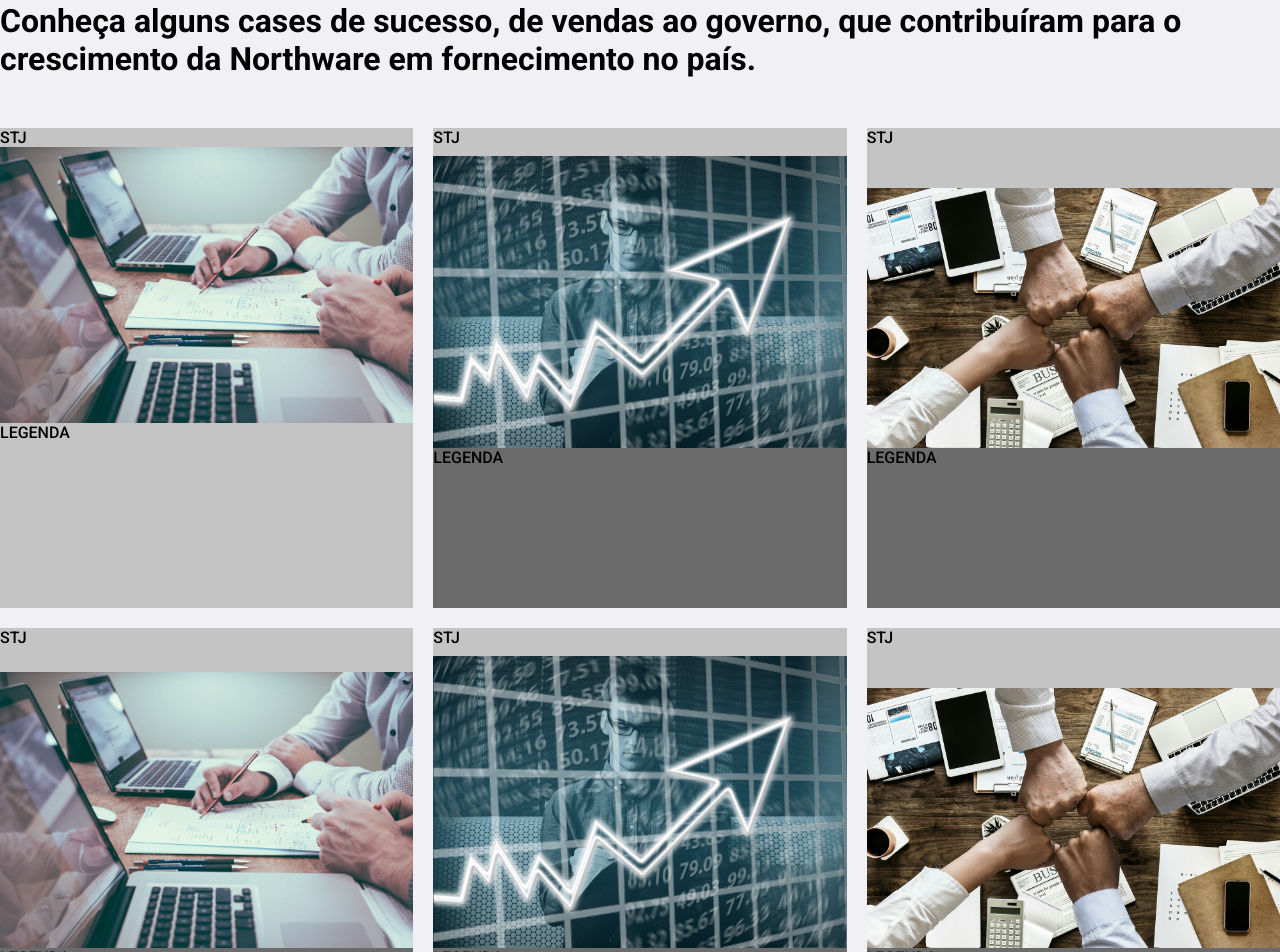
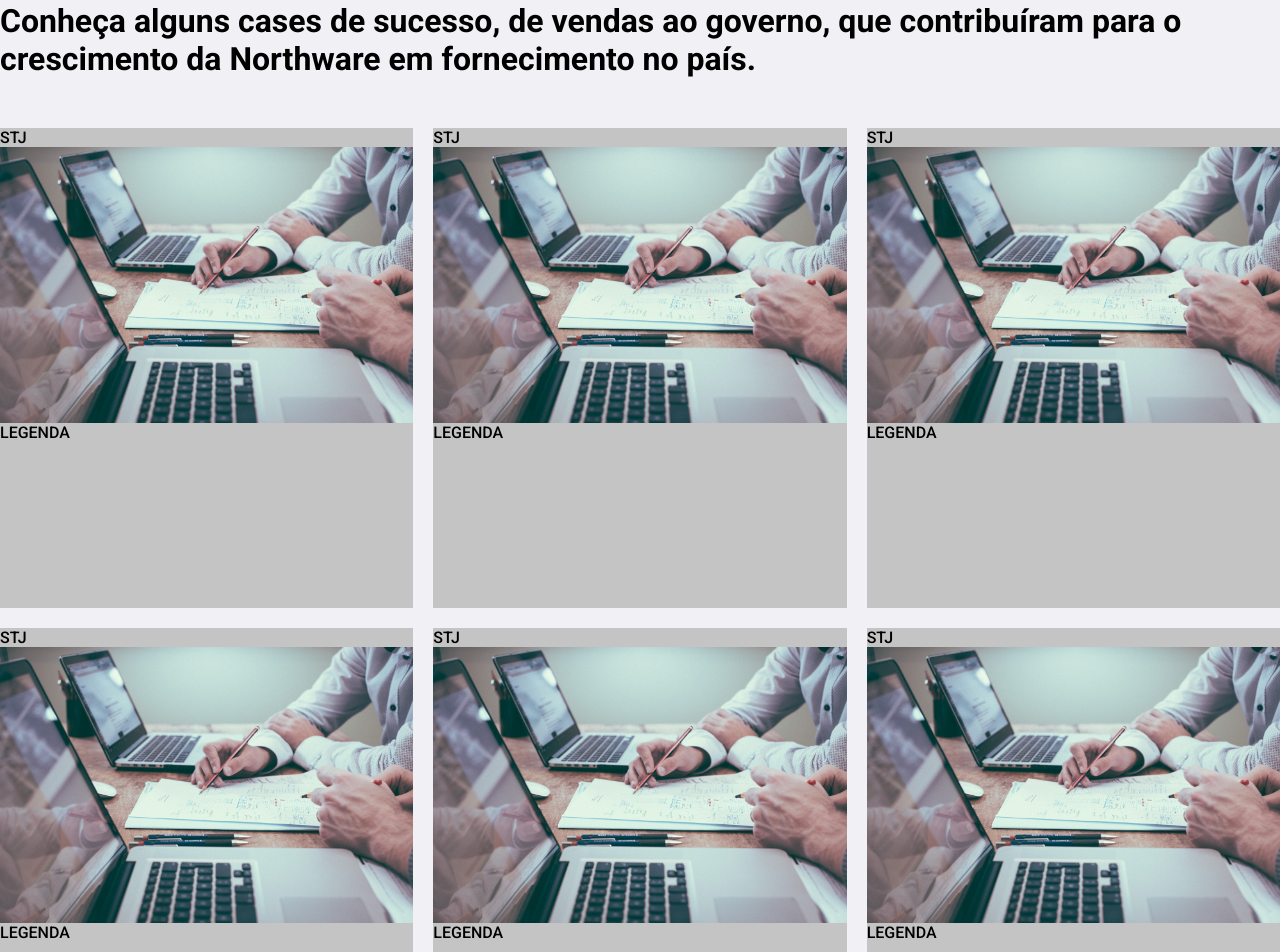
Before and after one commit to Jefferson00/siteNTW, a React (Create React App) app: page /cases in a window 1280 px wide. Shown: the part 380-1332 px from the top of the page. Built offline with nearby package versions, Linux system fonts and the light colour scheme.

Commit message:
added function on atas page

```diff
--- a/src/index.js
+++ b/src/index.js
@@ -9,6 +9,36 @@ ReactDOM.render(
   </React.StrictMode>,
   document.getElementById('root')
 );
+
+const itens = document.querySelectorAll('.itens >div')
+
+for(var i=0; i< itens.length; i++){
+  (function(i){
+    itens[i].addEventListener('click', function(){
+      if(itens[i].id === 'todos'){
+        for(var y=1; y< itens.length; y++){
+          itens[y].classList.remove('item-selected')
+        }
+        itens[i].classList.add('item-selected')
+      }else{
+        if(itens[i].classList.contains('item-selected')){
+          itens[i].classList.remove('item-selected')
+        }else{
+          itens[i].classList.add('item-selected')
+          itens[0].classList.remove('item-selected')
+        }
+      }
+    })
+  })(i);
+
+}
+
+
+
+
+
+
+
 
 /*SLIDER*/
 
--- a/src/pages/atas/index.js
+++ b/src/pages/atas/index.js
@@ -3,8 +3,12 @@ import Footer from '../../footer'
 import './styles.css'
 import Monitor22p1e from '../../assets/aoc22p1e.png'
 import logoImg from '../../assets/logo.png'
+import { Select } from '@material-ui/core'
 
 export default function Atas(){
+
+
+
     return(
         <div>
 
@@ -41,14 +45,14 @@ export default function Atas(){
             </div>
         </div>
 
-        <div className="itens">
-            <div>Todos</div>
-            <div className="item-selected">Monitores</div>
-            <div>Computadores</div>
-            <div>Hiperconvergencia</div>
-            <div>Scanners</div>
-            <div>Redes</div>
-            <div>Wi-Fi</div>
+        <div id="item" className="itens">
+            <div id="todos">Todos</div>
+            <div id="monitores" className="item-selected">Monitores</div>
+            <div id="computadores">Computadores</div>
+            <div id="hiper">Hiperconvergencia</div>
+            <div id="scanners">Scanners</div>
+            <div id="redes">Redes</div>
+            <div id="wifi">Wi-Fi</div>
         </div>
 
         <div className="card-item-list">
@@ -249,4 +253,6 @@ export default function Atas(){
         <Footer></Footer>
         </div>
     )
+
+
 }
--- a/src/pages/cases/index.js
+++ b/src/pages/cases/index.js
@@ -56,30 +56,51 @@ export default function Cases(){
                     </div>
                 </div>
                 <div className="cases-card">
-                    <div className="cases-card-title"><p>STJ</p></div>
-                    <div><img src={hl2Img}/></div>
-                    <div className="cases-card-span"><p>LEGENDA</p></div>
+                    <div class="cases-card-grid">
+                        <div className="cases-card-title"><p>STJ</p></div>
+                        <div>
+                             <img src={hl1Img}/>
+                             <p>LEGENDA</p>
+                        </div>
+                    </div>
                 </div>
                 <div className="cases-card">
-                    <div className="cases-card-title"><p>STJ</p></div>
-                    <div><img src={hl3Img}/></div>
-                    <div className="cases-card-span"><p>LEGENDA</p></div>
+                    <div class="cases-card-grid">
+                        <div className="cases-card-title"><p>STJ</p></div>
+                        <div>
+                             <img src={hl1Img}/>
+                             <p>LEGENDA</p>
+                        </div>
+                    </div>
                 </div>
                 <div className="cases-card">
-                    <div className="cases-card-title"><p>STJ</p></div>
-                    <div> <img src={hl1Img}/></div>
-                    <div className="cases-card-span"><p>LEGENDA</p></div>
+                    <div class="cases-card-grid">
+                        <div className="cases-card-title"><p>STJ</p></div>
+                        <div>
+                             <img src={hl1Img}/>
+                             <p>LEGENDA</p>
+                        </div>
+                    </div>
                 </div>
                 <div className="cases-card">
-                    <div className="cases-card-title"><p>STJ</p></div>
-                    <div><img src={hl2Img}/></div>
-                    <div className="cases-card-span"><p>LEGENDA</p></div>
+                    <div class="cases-card-grid">
+                        <div className="cases-card-title"><p>STJ</p></div>
+                        <div>
+                             <img src={hl1Img}/>
+                             <p>LEGENDA</p>
+                        </div>
+                    </div>
                 </div>
                 <div className="cases-card">
-                    <div className="cases-card-title"><p>STJ</p></div>
-                    <div><img src={hl3Img}/></div>
-                    <div className="cases-card-span"><p>LEGENDA</p></div>
+                    <div class="cases-card-grid">
+                        <div className="cases-card-title"><p>STJ</p></div>
+                        <div>
+                             <img src={hl1Img}/>
+                             <p>LEGENDA</p>
+                        </div>
+                    </div>
                 </div>
+
             </div>
 
         <Footer></Footer>
--- a/src/pages/cases/styles.css
+++ b/src/pages/cases/styles.css
@@ -13,7 +13,7 @@
     background: #C4C4C4;
     max-height: 480px;
     display: grid;
-    grid-template-rows: 1fr 2fr 1fr;
+    grid-template-rows: 1fr 1fr 1fr;
 }
 
 .cases-card.cases-card-grid{
```
